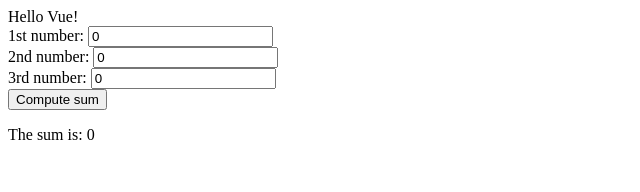
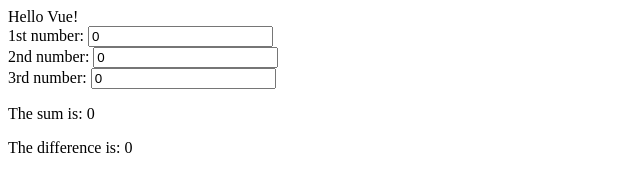
Before and after one commit to bits-better-have-my-money/practice-vuejs, a plain HTML site: page calculator.html in a window 1280 px wide. Shown: the whole page, without its empty margins (0-640 px from the left). Drawn offline with nearby package versions, Linux system fonts and the light colour scheme.

Commit message:
subtracts and updates in real time

```diff
--- a/calculator.html
+++ b/calculator.html
@@ -12,8 +12,8 @@
       <div>1st number: <input type="text" v-model="number1" /></div>
       <div>2nd number: <input type="text" v-model="number2" /></div>
       <div>3rd number: <input type="text" v-model="number3" /></div>
-      <div><button v-on:click="computeSum()">Compute sum</button></div>
-      <p>The sum is: {{ sum }}</p>
+      <p>The sum is: {{ computeSum() }}</p>
+      <p>The difference is: {{ computeDifference() }}</p>
     </div>
   </body>
 </html>
--- a/calculator.js
+++ b/calculator.js
@@ -5,13 +5,15 @@ var app = new Vue({
       message: "Hello Vue!",
       number1: 0,
       number2: 0,
-      number3: 0,
-      sum: 0
+      number3: 0
     };
   },
   methods: {
     computeSum: function() {
-      this.sum = parseInt(this.number1) + parseInt(this.number2) + parseInt(this.number3);
+      return parseInt(this.number1) + parseInt(this.number2) + parseInt(this.number3);
+    },
+    computeDifference: function() {
+      return parseInt(this.number1) - parseInt(this.number2) - parseInt(this.number3);
     }
   }
 });
```
